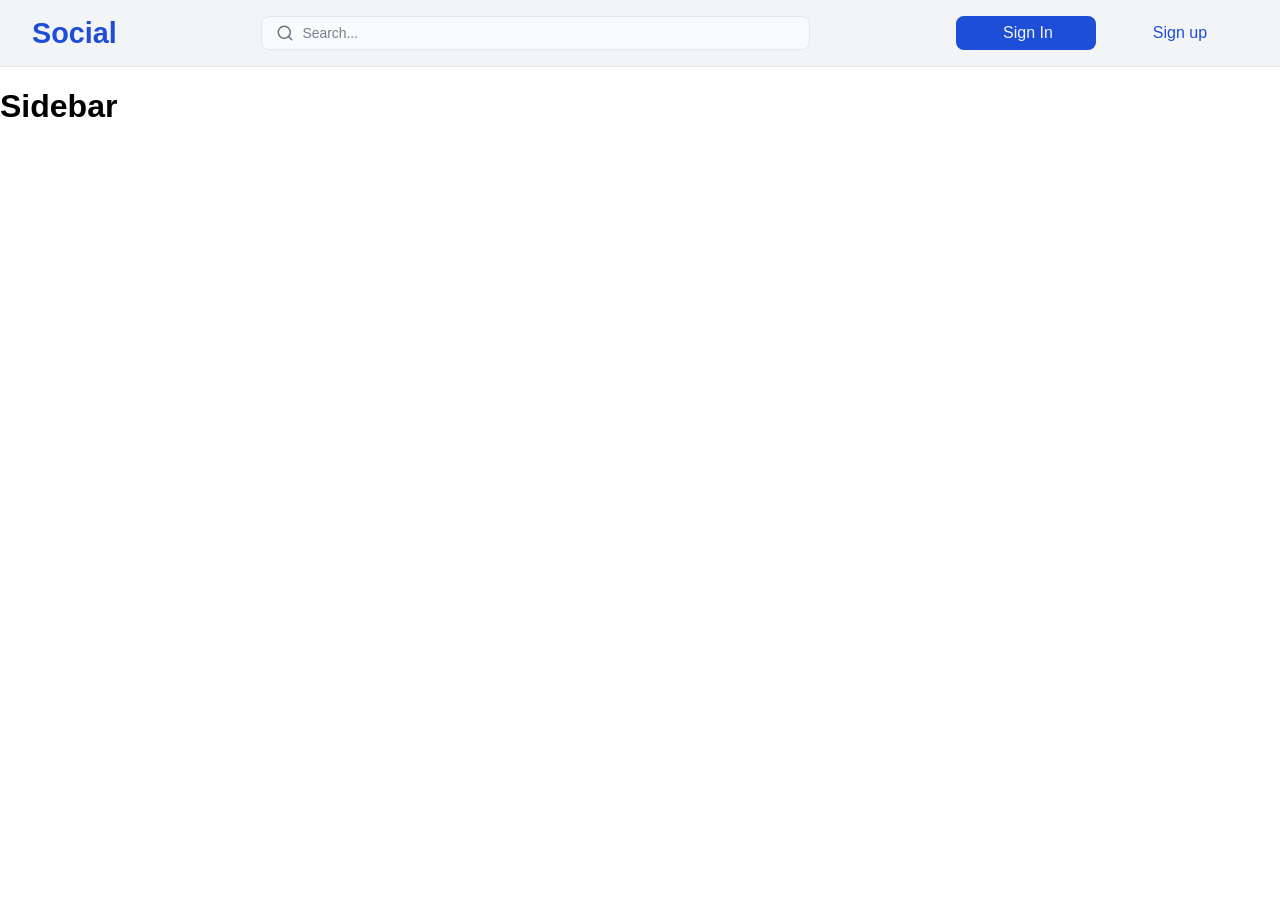
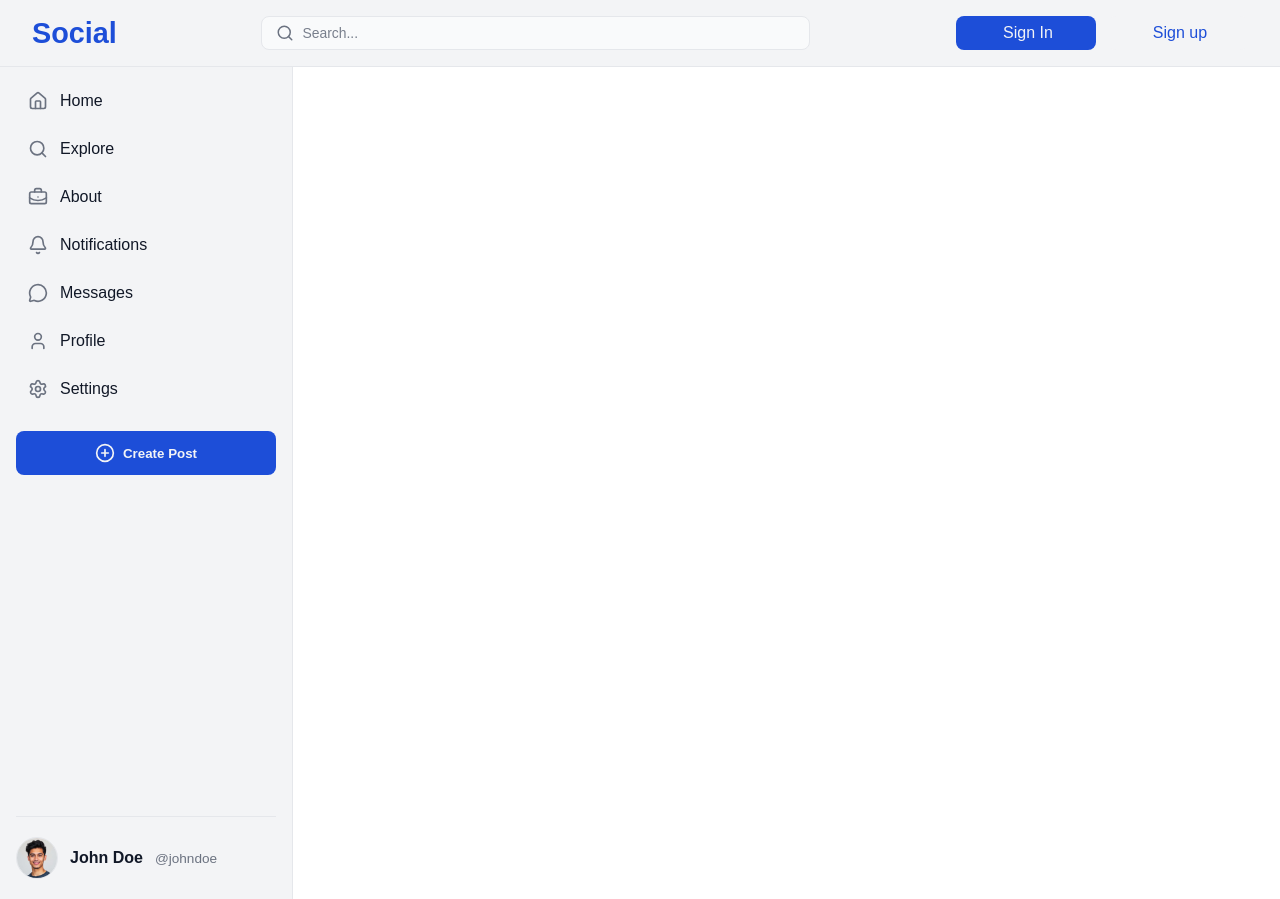
Before and after one commit to Radolsav16/social-media-app-frontend, a Next.js app: page / in a window 1280 px wide. Before the commit the page ends 800 px from the top, so only its background shows below. Built offline with nearby package versions, Linux system fonts and the light colour scheme.

Commit message:
make sidebar

```diff
--- /dev/null
+++ b/src/components/sidebar/Sidebar.module.scss
@@ -0,0 +1,132 @@
+$primary-color: #1d4ed8;
+$background-color: #f3f4f6;
+$text-color: #111827;
+$muted-color: #6b7280;
+$border-color: #e5e7eb;
+$border-radius: 0.5rem;
+
+.sidebar {
+  width: 260px;
+  height: 100vh;
+  background-color: $background-color;
+  border-right: 1px solid $border-color;
+  display: flex;
+  flex-direction: column;
+  justify-content: space-between;
+  position: sticky;
+  top: 0;
+  padding: 1rem;
+
+  .sidebar-top {
+    display: flex;
+    flex-direction: column;
+    gap: 1.5rem;
+
+    .logo {
+      font-size: 1.5rem;
+      font-weight: 700;
+      color: $primary-color;
+    }
+
+    .sidebar-nav {
+      display: flex;
+      flex-direction: column;
+      gap: 0.75rem;
+
+      .sidebar-nav-link {
+        display: flex;
+        align-items: center;
+        gap: 0.75rem;
+        padding: 0.5rem 0.75rem;
+        border-radius: $border-radius;
+        text-decoration: none;
+        color: $text-color;
+        font-size: 1rem;
+        transition: background-color 0.2s;
+
+        &:hover {
+          background-color: #f3f4f6;
+        }
+
+        svg {
+          width: 20px;
+          height: 20px;
+          color: $muted-color;
+        }
+      }
+    }
+
+    .create-button {
+      display: flex;
+      align-items: center;
+      justify-content: center;
+      gap: 0.5rem;
+      background-color: $primary-color;
+      color: $background-color;
+      border: none;
+      border-radius: $border-radius;
+      padding: 0.75rem;
+      font-weight: 600;
+      cursor: pointer;
+      transition: opacity 0.2s;
+
+      &:hover {
+        opacity: 0.9;
+      }
+
+      svg {
+        width: 20px;
+        height: 20px;
+      }
+    }
+  }
+
+  .sidebar-bottom {
+    border-top: 1px solid $border-color;
+    padding-top: 1rem;
+
+    .user-profile {
+      display: flex;
+      align-items: center;
+      gap: 0.75rem;
+
+      img {
+        width: 40px;
+        height: 40px;
+        border-radius: 50%;
+        border: 1px solid $border-color;
+      }
+
+      .user-name {
+        font-weight: 600;
+        color: $text-color;
+      }
+
+      .user-handle {
+        font-size: 0.85rem;
+        color: $muted-color;
+      }
+    }
+
+  }
+}
+
+/* Responsive */
+@media (max-width: 1024px) {
+  .sidebar {
+    width: 80px;
+
+    .nav-link span,
+    .create-button span,
+    .user-profile div {
+      display: none; // hide text, keep icons
+    }
+
+    .create-button {
+      width: 40px;
+      height: 40px;
+      padding: 0;
+      border-radius: 50%;
+    }
+  }
+}
--- a/src/components/sidebar/Sidebar.tsx
+++ b/src/components/sidebar/Sidebar.tsx
@@ -1,5 +1,69 @@
-export default function Sidebar(){
-    return(
-        <h1>Sidebar</h1>
-    )
+"use client";
+
+import Link from "next/link";
+import {
+  Home,
+  Search,
+  Bell,
+  MessageCircle,
+  User,
+  Settings,
+  PlusCircle,
+  BriefcaseBusiness,
+} from "lucide-react";
+import s from "./Sidebar.module.scss";
+import Image from "next/image";
+
+export default function Sidebar() {
+  const isAuth = true;
+  return (
+    <aside className={s.sidebar}>
+      <div className={s["sidebar-top"]}>
+        <nav className={s["sidebar-nav"]}>
+          <Link href="/" className={s["sidebar-nav-link"]}>
+            <Home /> <span>Home</span>
+          </Link>
+          <Link href="/explore" className={s["sidebar-nav-link"]}>
+            <Search /> <span>Explore</span>
+          </Link>
+
+          <Link href="/about" className={s["sidebar-nav-link"]}>
+            <BriefcaseBusiness /> <span>About</span>
+          </Link>
+
+          <Link href="/notifications" className={s["sidebar-nav-link"]}>
+            <Bell /> <span>Notifications</span>
+          </Link>
+          <Link href="/messages" className={s["sidebar-nav-link"]}>
+            <MessageCircle /> <span>Messages</span>
+          </Link>
+          <Link href="/profile" className={s["sidebar-nav-link"]}>
+            <User /> <span>Profile</span>
+          </Link>
+          <Link href="/settings" className={s["sidebar-nav-link"]}>
+            <Settings /> <span>Settings</span>
+          </Link>
+        </nav>
+        <button className={s["create-button"]}>
+          <PlusCircle /> <span>Create Post</span>
+        </button>
+      </div>
+
+      <div className={s["sidebar-bottom"]}>
+        {isAuth && (
+          <div className={s["user-profile"]}>
+            <Image
+              src="/avatar-2.jpg"
+              alt="User avatar"
+              width={40}
+              height={40}
+              className="rounded-full"
+            />
+            <p className={s["user-name"]}>John Doe</p>
+            <span className={s["user-handle"]}>@johndoe</span>
+          </div>
+        )}
+      </div>
+    </aside>
+  );
 }
```
Also changed, not shown: public/avatar-1 (1).jpg (renamed from src/assets/avatar-1 (1).jpg), public/avatar-2.jpg (renamed from src/assets/avatar-2.jpg).
